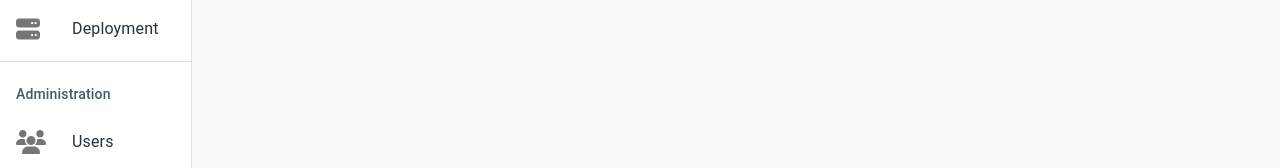
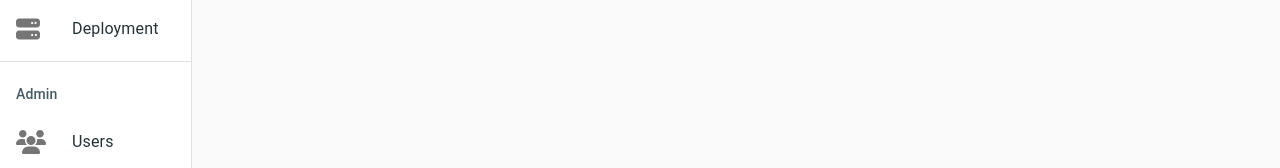
Before and after one commit to streamsql-io/streamsql, a React (Create React App) app in the folder dashboard/: page / in a window 1280 px wide. Shown: the part 493-661 px from the top of the page. Built offline with nearby package versions, Linux system fonts and the light colour scheme.

Commit message:
Remove hardcoded Nav section components
Render all of the NavLists using a single large data object. This
makes things slightly cleaner, easier to change, and easier to test.

```diff
--- a/dashboard/src/components/nav/Nav.js
+++ b/dashboard/src/components/nav/Nav.js
@@ -130,36 +130,31 @@ const NavDrawer = ({ classes }) => (
     anchor="left"
   >
     <div className={classes.toolbar} />
-    <Divider />
-    <ResourcesDrawerList classes={classes} />
-    <Divider />
-    <MonitoringDrawerList classes={classes} />
-    <Divider />
-    <AdminDrawerList classes={classes} />
+    <DrawerLists classes={classes} sections={NavDrawerSections} />
   </Drawer>
 );
 
-const ResourcesDrawerList = ({ classes }) => {
-  const items = [
+const NavDrawerSections = [
+  {
+    name: "Resources",
+    items: [
       { text: "Data Sources", icon: "file-import", path: "/sources" },
       { text: "Materialized Views", icon: "copy", path: "/views" },
       { text: "Features", icon: "file-code", path: "/features" },
       { text: "Feature Sets", icon: "sitemap", path: "/feature-sets" },
       { text: "Training Sets", icon: "archive", path: "/training-sets" },
-  ];
-  return <DrawerList classes={classes} name="Resources" items={items} />;
-};
-
-const MonitoringDrawerList = ({ classes }) => {
-  const items = [
+    ],
+  },
+  {
+    name: "Monitoring",
+    items: [
       { text: "Metrics", icon: "chart-line", path: "/metrics" },
       { text: "Deployment", icon: "server", path: "/deployment" },
-  ];
-  return <DrawerList classes={classes} name="Monitoring" items={items} />;
-};
-
-const AdminDrawerList = ({ classes }) => {
-  const items = [
+    ],
+  },
+  {
+    name: "Admin",
+    items: [
       { text: "Users", icon: "users", path: "/users" },
       { text: "Settings", icon: "cogs", path: "/settings" },
       { text: "Billing", icon: "wallet", path: "/billing" },
@@ -170,9 +165,15 @@ const AdminDrawerList = ({ classes }) => {
         external: true,
       },
       { text: "Help", icon: "question", path: "/help" },
+    ],
+  },
 ];
-  return <DrawerList classes={classes} name="Administration" items={items} />;
-};
+
+export const DrawerLists = ({ classes, sections }) =>
+  sections
+    .map((sectionProps) => <DrawerList classes={classes} {...sectionProps} />)
+    // Add a divider before each section
+    .flatMap((section) => [<Divider />, section]);
 
 export const DrawerList = ({ classes, name, items }) => (
   <List>
```
Lines whose indentation alone changed are shown as unchanged.
